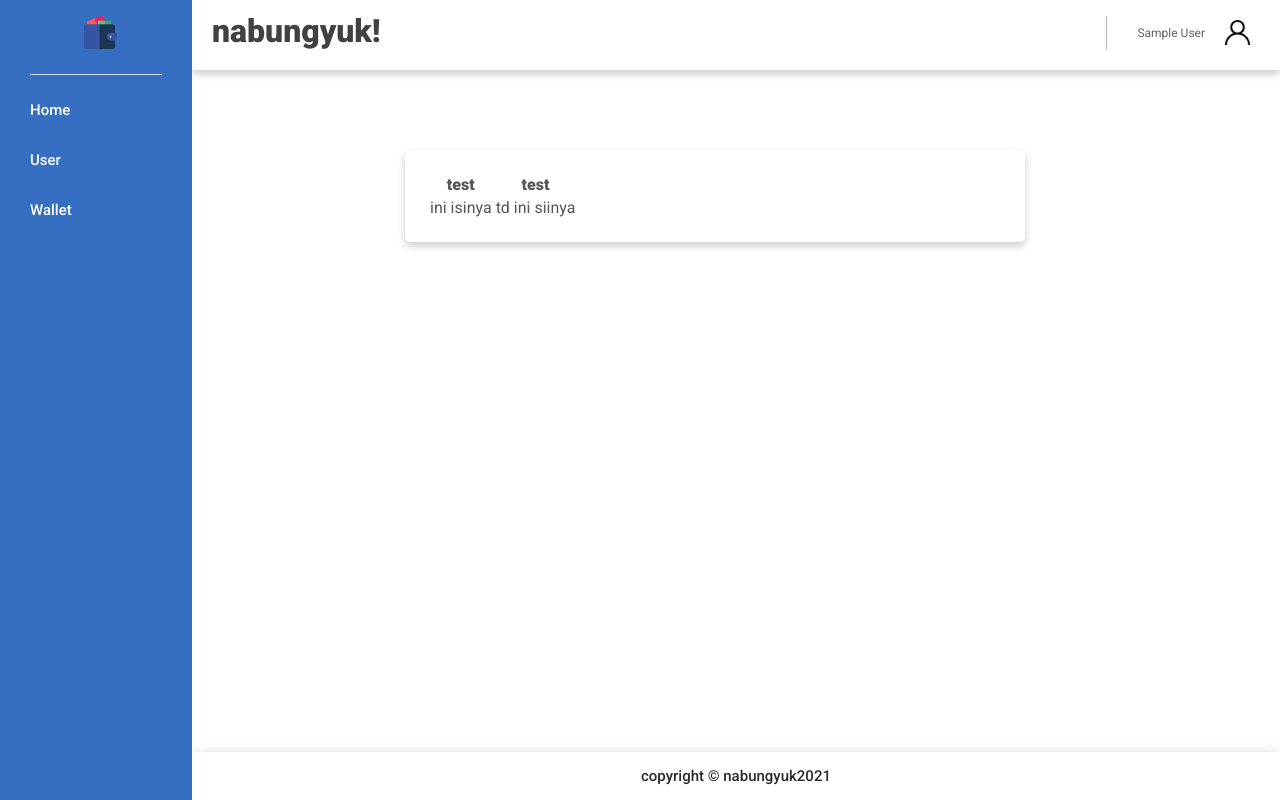
After one commit to neunicorn/tabungan-sekolah, a PHP site: page /wallet.php in a window 1280 px wide. The commit adds this page. Run offline with PHP 8.4, Linux system fonts and the light colour scheme; the visitor is signed in with stand-in values (Sample User, id 1).

Commit message:
merapihkan user wallet home login logout

```diff
--- a/css/main.css
+++ b/css/main.css
@@ -66,12 +66,17 @@ nav a{
     color: #ffffff;
     display: block;
     list-style: none;
+    transition: 0.2s;
 
 }
 
 nav li{
     list-style: none;
 
+}
+
+nav a:hover{
+    background-color: rgb(76, 108, 155);
 }
 
 .container{
@@ -99,7 +104,7 @@ nav li{
     width: 85%;
     height: 70px;
     background-color: rgb(255, 255, 255);
-    overflow: auto;
+    overflow: hidden;
     box-shadow: 0 4px 8px 0 rgba(0,0,0,0.2);
 
 }
@@ -148,6 +153,71 @@ footer{
     box-shadow: 0 4px 8px 0 rgba(0, 0, 0, 0.2), 0 6px 20px 0 rgba(0, 0, 0, 0.19);
 }
 
+.half-container{
+    /* position: relative; */
+    margin: auto;
+    background-color: rgb(255, 255, 255);
+    width: 250px;
+    padding: 35px;
+    position: relative;
+    border: 2px solid white;
+    border-radius: 5px;
+    box-shadow: 0 4px 8px 0 rgba(0,0,0,0.2);
+    transition: 0.3s;
+    margin-top: 40px;
+    text-align: center;
+    color: rgb(87, 87, 87);
+}
+
+.half-container:hover{
+    box-shadow: 0 8px 16px 0 rgba(0,0,0,0.2);
+}
+
+#c1{
+    float: left;
+    transform: translate(70%, 4%);
+    /* margin-left: 18%; */
+
+}
+#c2{
+    float: right;
+    transform: translate(-70%, 4%);
+    /* margin-right: 18%; */
+}
+
+.dropdown {
+    float: right;
+    width: 15%;
+    overflow: hidden;
+}
+
+.dropdown-content {
+    float: right;
+    display: none;
+    position: absolute;
+    background-color: #f9f9f9;
+    min-width: 160px;
+    box-shadow: 0px 8px 16px 0px rgba(0,0,0,0.2);
+    z-index: 1;
+    transform: translateX(40px);
+    transition: 0.3s;
+  }
+  .dropdown-content a {
+    position: absolute;
+    background-color: #f9f9f9;
+    min-width: 160px;
+    box-shadow: 0px 8px 16px 0px rgba(0,0,0,0.2);
+    padding: 12px 16px;
+    z-index: 1;
+    text-decoration: none;
+    text-align: center;
+    color: #414141;
+  }
+
+  .dropdown:hover .dropdown-content {
+    display: block;
+  }
+
 /* .profile p{
     padding: 20px;
     padding-top: 15px;
--- a/index.php
+++ b/index.php
@@ -52,7 +52,7 @@
                 <table>
                     <tr>
                         <td><small><a href="#">forgot password</a></small></td>
-                        <td><small><a href="#">sign up</a></small></td>
+                        <td><small><a href="signup.php">sign up</a></small></td>
                     </tr>
 
                 </table>
--- /dev/null
+++ b/navbar-template.php
@@ -0,0 +1,40 @@
+<!DOCTYPE html>
+<html lang="en">
+<head>
+    <meta charset="UTF-8">
+    <meta http-equiv="X-UA-Compatible" content="IE=edge">
+    <meta name="viewport" content="width=device-width, initial-scale=1.0">
+    <link rel="stylesheet" href="css/main.css">
+    <title>nabungyuk!</title>
+    <link rel = "icon" href = "img/wallet.png" >
+</head>
+<body>
+    <header>
+        <nav>
+            <ul>
+            <li class="center-img"><img src="img/wallet.png" alt="" ></li>
+            <li><a href="main.php">Home</a></li>
+            <li><a href="user.php">User</a></li>
+            <li><a href="wallet.php">Wallet</a></li>
+            </ul>
+        </nav>
+        <div class="top-bar">
+            <a href="main.php"><h1 class="midle-of-navbar">nabungyuk!</h1></a>
+            <img src="img/user2.png" alt="zulfan" width="25px" class="midle-of-container"/>
+            <div class="dropdown">
+                <ul>
+                    <!-- <li><img src="img/user2.png" alt="zulfan" width="25px" class="midle-of-container"/></li> -->
+                    <li><?php if(isset($_SESSION['nama_akun'])){
+                        echo $_SESSION['nama_akun'];
+                        }?>
+                    </li>
+                </ul>
+                <br>
+                <br>
+            <div class="dropdown-content">
+                <a href="logout.php">Log out</a>
+            </div>
+            </div>
+
+        </div>
+    </header>
--- a/sqltemplate/sqltemplate.sql
+++ b/sqltemplate/sqltemplate.sql
@@ -26,7 +26,7 @@ CREATE TABLE `transaksi`(
 CREATE TABLE `admin_sekolah`(
     `id` INT NOT NULL primary key AUTO_INCREMENT,
     `nama` VARCHAR(50) NOT NULL,
-    `uname` VARCHAR(255) NOT NULL,
+    `uname` VARCHAR(255) NOT NULL UNIQUE,
     `passw` VARCHAR(255) NOT NULL
 );
 
--- /dev/null
+++ b/wallet.php
@@ -0,0 +1,38 @@
+<?php
+session_start();
+
+if(isset($_SESSION['nama_akun'])){
+}else{
+    header("Location: index.php?redirect=silakan untuk login terlebih dahulu", true, 301);
+}
+
+include("navbar-template.php");
+?>
+    <main>
+        <div class="container">
+        <table>
+            <tr>
+                <th>
+                    test
+                </th>
+                <th>
+                    test
+                </th>
+            </tr>
+            <tr>
+                <td>
+                    ini isinya
+                </td>
+                <td>
+                    td ini siinya
+                </td>
+            </tr>
+        </table>
+        </div>
+
+    </main>
+    <footer>
+        <p>copyright &copy; nabungyuk2021</p>
+    </footer>
+</body>
+</html>
```
Also changed, not shown: logout.php (added, +13 -0 lines), main.php (+19 -33 lines), signup.php (added, +12 -0 lines), user.php (added, +20 -0 lines), img/user.png (added), img/wallet2.png (added).
